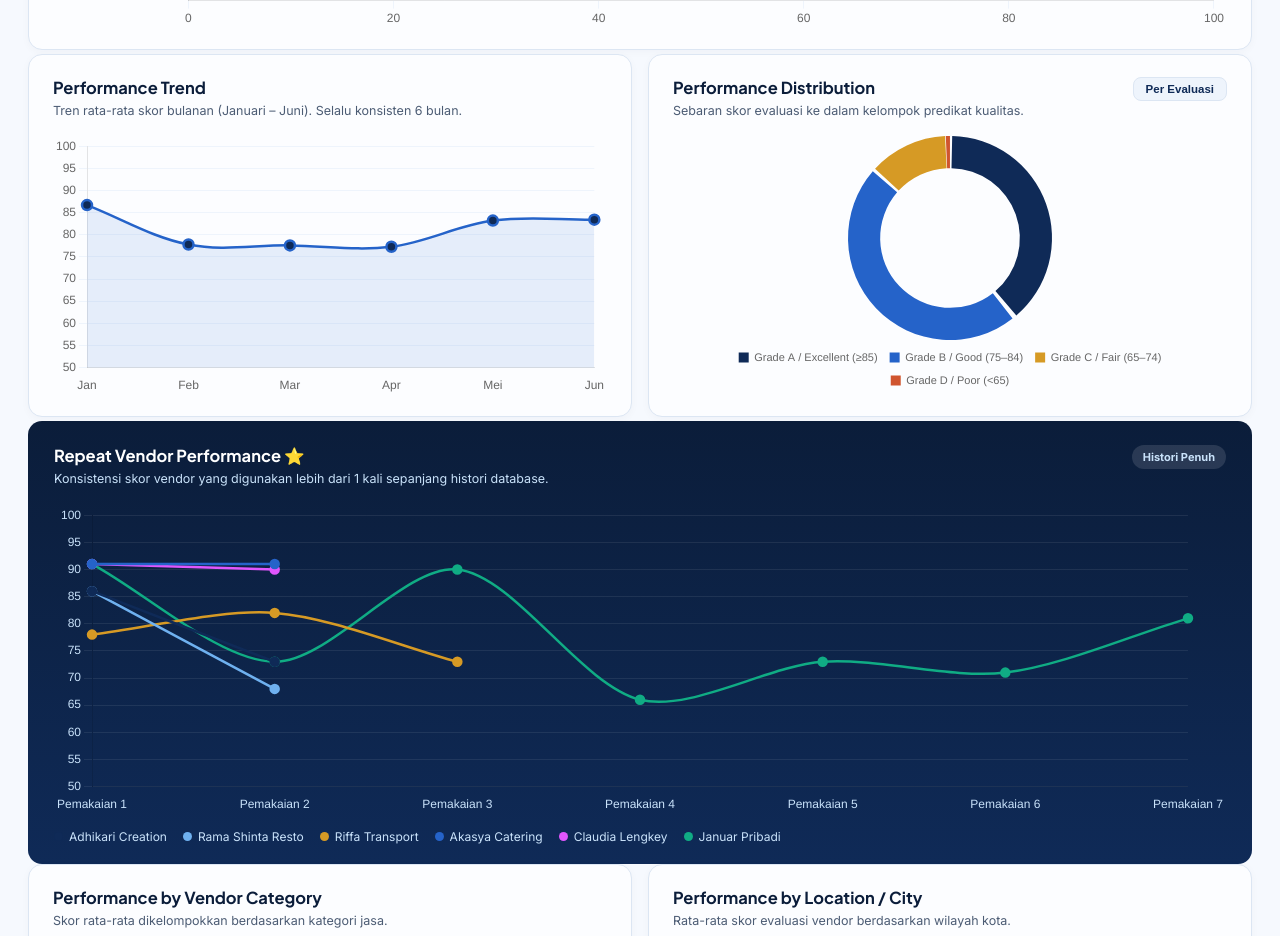
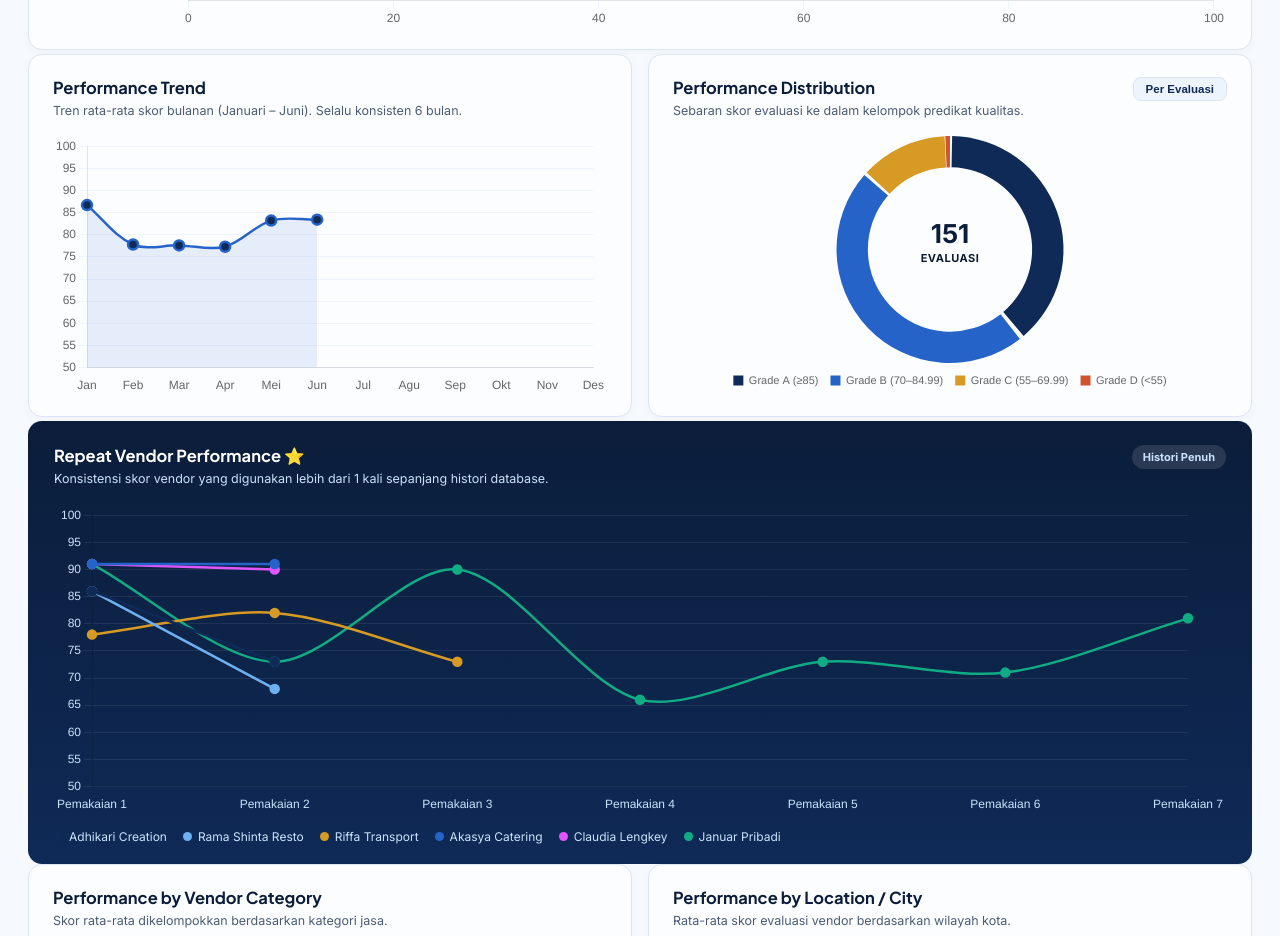
Before and after one commit to Pirjakun/Vendor-Performance-Dashboard, a React (Vite) app: page / in a window 1280 px wide. Shown: the part 940-1876 px from the top of the page. Built offline with nearby package versions, Linux system fonts and the light colour scheme.

Commit message:
Add center total count text badge in Donut Chart (Per Vendor 82 / Per Evaluasi 151)

```diff
--- a/src/components/ChartsSection.jsx
+++ b/src/components/ChartsSection.jsx
@@ -116,8 +116,12 @@ export function ChartsSection({
   };
 
   // 2. TREND CHART DATA
-  const months = ['Januari 2026', 'Februari 2026', 'Maret 2026', 'April 2026', 'Mei 2026', 'Juni 2026'];
-  const monthShorts = ['Jan', 'Feb', 'Mar', 'Apr', 'Mei', 'Jun'];
+  const months = [
+    'Januari 2026', 'Februari 2026', 'Maret 2026', 'April 2026',
+    'Mei 2026', 'Juni 2026', 'Juli 2026', 'Agustus 2026',
+    'September 2026', 'Oktober 2026', 'November 2026', 'Desember 2026'
+  ];
+  const monthShorts = ['Jan', 'Feb', 'Mar', 'Apr', 'Mei', 'Jun', 'Jul', 'Agu', 'Sep', 'Okt', 'Nov', 'Des'];
 
   const trendScores = months.map(m => {
     const rows = filteredTrend.filter(d => d.bulan === m);
@@ -163,8 +167,8 @@ export function ChartsSection({
       else {
         const v = Number(d.nilai);
         if (v >= 85) excellent++;
-        else if (v >= 75) good++;
-        else if (v >= 65) fair++;
+        else if (v >= 70) good++;
+        else if (v >= 55) fair++;
         else poor++;
       }
     });
@@ -178,14 +182,18 @@ export function ChartsSection({
     Object.keys(map).forEach(v => {
       const avg = map[v].sum / map[v].count;
       if (avg >= 85) excellent++;
-      else if (avg >= 75) good++;
-      else if (avg >= 65) fair++;
+      else if (avg >= 70) good++;
+      else if (avg >= 55) fair++;
       else poor++;
     });
   }
 
+  const donutTotalCount = donutCalcMode === 'row'
+    ? filteredGeneral.length
+    : Object.keys(overviewMap).length;
+
   const donutData = {
-    labels: ['Grade A / Excellent (≥85)', 'Grade B / Good (75–84)', 'Grade C / Fair (65–74)', 'Grade D / Poor (<65)'],
+    labels: ['Grade A (≥85)', 'Grade B (70–84.99)', 'Grade C (55–69.99)', 'Grade D (<55)'],
     datasets: [{
       data: [excellent, good, fair, poor],
       backgroundColor: [NAVY, BLUE600, FAIR, POOR],
@@ -195,7 +203,7 @@ export function ChartsSection({
   };
 
   const donutOptions = {
-    cutout: '68%',
+    cutout: '72%',
     maintainAspectRatio: false,
     plugins: {
       legend: {
@@ -375,8 +383,23 @@ export function ChartsSection({
               {donutCalcMode === 'row' ? 'Per Evaluasi' : 'Per Vendor'}
             </button>
           </div>
-          <div className="chart-wrap chart-mid">
+          <div className="chart-wrap chart-mid" style={{ position: 'relative' }}>
             <Doughnut data={donutData} options={donutOptions} redraw={true} />
+            <div style={{
+              position: 'absolute',
+              top: '41%',
+              left: '50%',
+              transform: 'translate(-50%, -50%)',
+              textAlign: 'center',
+              pointerEvents: 'none'
+            }}>
+              <div style={{ fontSize: '26px', fontWeight: '800', color: 'var(--navy-950)', lineHeight: 1 }}>
+                {donutTotalCount}
+              </div>
+              <div style={{ fontSize: '11px', fontWeight: '700', color: 'var(--ink-500)', marginTop: '4px', textTransform: 'uppercase', letterSpacing: '0.5px' }}>
+                {donutCalcMode === 'row' ? 'Evaluasi' : 'Vendor'}
+              </div>
+            </div>
           </div>
         </div>
       </div>
```
